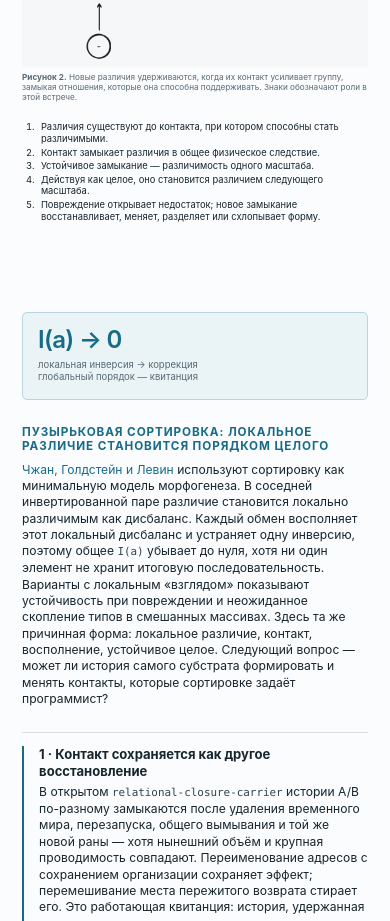
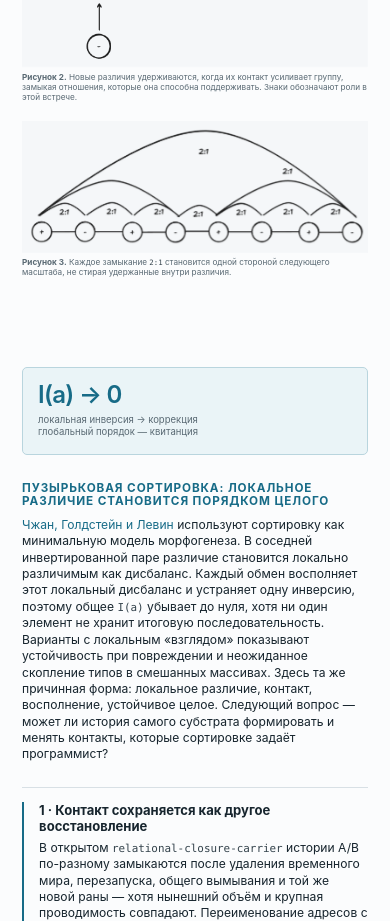
Before and after one commit to AmirTlinov/relational-closure-carrier, a plain HTML site: page ru/index.html in a window 390 px wide. Shown: the part 1491-2412 px from the top of the page. Drawn offline with Linux system fonts and the light colour scheme.

Commit message:
docs: show recursive two-to-one closure in abstract

```diff
--- a/ru/index.html
+++ b/ru/index.html
@@ -269,28 +269,21 @@
       border-top: 1px solid var(--line);
     }
     .criteria-intro { color: var(--muted); }
-    .closure-figure { margin: 0; }
-    .closure-figure img {
+    .closure-figure,
+    .scale-figure { margin: 0; }
+    .closure-figure img,
+    .scale-figure img {
       display: block;
       width: 100%;
       height: auto;
       mix-blend-mode: multiply;
     }
-    .closure-figure figcaption {
+    .closure-figure figcaption,
+    .scale-figure figcaption {
       margin-top: 1.2mm;
       font-size: 6.15pt;
       line-height: 1.24;
     }
-    .criteria ol {
-      display: grid;
-      grid-template-columns: 1fr;
-      row-gap: .55mm;
-      margin: 0;
-      padding-left: 4mm;
-      font-size: 7.05pt;
-      line-height: 1.23;
-    }
-    .criteria li { padding-left: 1mm; }
     .note {
       margin-top: 2mm;
       color: var(--muted);
@@ -427,7 +420,7 @@
       }
       .sheet::after { display: none; }
       .lead, .criteria, .page-two-head, .experiments, .scope-grid, .question, .refs { grid-template-columns: 1fr; }
-      .criteria ol, .metrics { grid-template-columns: 1fr; }
+      .metrics { grid-template-columns: 1fr; }
       h1 { font-size: 34px; }
       .figure { margin-left: -10px; margin-right: -10px; }
       .figure-scroll { overflow-x: auto; -webkit-overflow-scrolling: touch; }
@@ -533,13 +526,10 @@
         <img data-figure="closure-by-admission" src="../theory/illustrations/author-closure-by-admission.png" alt="Открытая система из шести позиций встречает плюс-ориентированное различие сверху и минус-ориентированное различие снизу; после контакта те же шесть позиций замыкаются в целое два на три с дополнительными поперечными отношениями.">
         <figcaption><strong>Рисунок 2.</strong> Новые различия удерживаются, когда их контакт усиливает группу, замыкая отношения, которые она способна поддерживать. Знаки обозначают роли в этой встрече.</figcaption>
       </figure>
-      <ol>
-        <li>Различия существуют до контакта, при котором способны стать различимыми.</li>
-        <li>Контакт замыкает различия в общее физическое следствие.</li>
-        <li>Устойчивое замыкание — различимость одного масштаба.</li>
-        <li>Действуя как целое, оно становится различием следующего масштаба.</li>
-        <li>Повреждение открывает недостаток; новое замыкание восстанавливает, меняет, разделяет или схлопывает форму.</li>
-      </ol>
+      <figure class="scale-figure">
+        <img data-figure="recursive-two-to-one" src="../theory/illustrations/author-recursive-two-to-one.png" alt="Восемь позиций чередуют плюс и минус вдоль одной линии. Дуги объединяют соседние пары, затем пары пар и наконец всё целое; каждый масштаб обозначен как два к одному.">
+        <figcaption><strong>Рисунок 3.</strong> Каждое замыкание <code>2:1</code> становится одной стороной следующего масштаба, не стирая удержанные внутри различия.</figcaption>
+      </figure>
     </section>
   </article>
 
```
Also changed, not shown: index.html (+11 -21 lines), results/public_audit.json (+10 -9 lines), preview-page-1.png, ru/preview-page-1.png, theory/illustrations/README.md, theory/illustrations/author-recursive-two-to-one.png (added), 3 other files.
